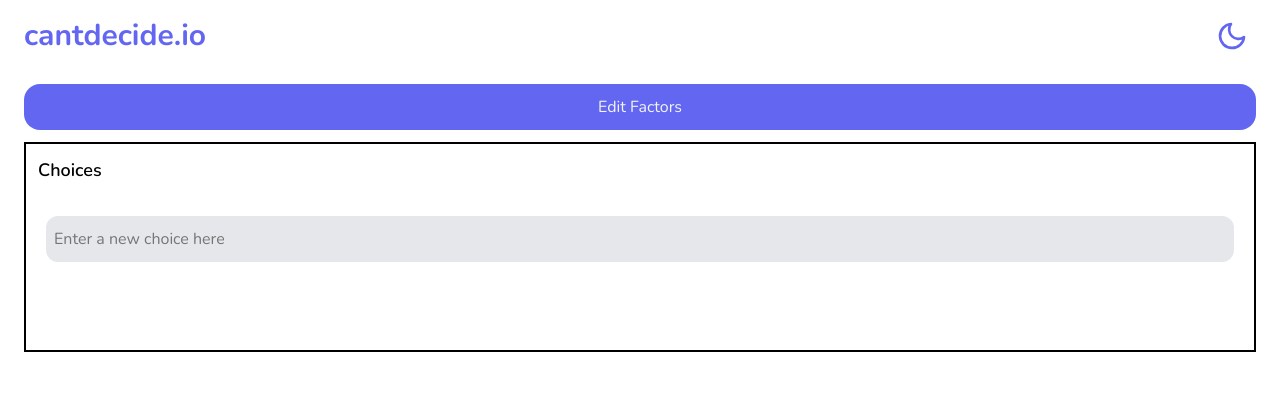
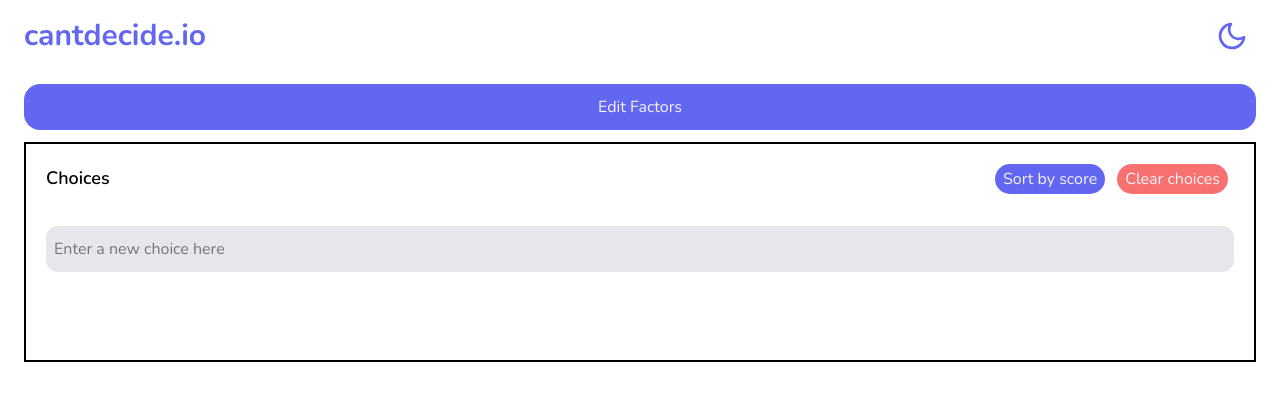
Before and after one commit to maybemaby/CantDecide, a React (Create React App) app: page / in a window 1280 px wide. Shown: the top 400 px of the page. Built offline with nearby package versions, Linux system fonts and the light colour scheme.

Commit message:
choicelist action buttons added w/ clear function

```diff
--- a/src/components/ChoiceList.tsx
+++ b/src/components/ChoiceList.tsx
@@ -10,7 +10,8 @@ interface ChoiceListProps {
 }
 
 export const ChoiceList = ({ factors }: ChoiceListProps): JSX.Element => {
-  const {choices, addChoice, toggleChoose, setScore} = useChoices(factors);
+  const { choices, addChoice, toggleChoose, setScore, clearAll } =
+    useChoices(factors);
   const [choiceInput, setChoiceInput] = useState<string>("");
 
   const handleChange = (event: React.FormEvent<HTMLInputElement>): void => {
@@ -48,8 +49,14 @@ export const ChoiceList = ({ factors }: ChoiceListProps): JSX.Element => {
 
   return (
     <section id="choices" className={styles.Container}>
-      <span>
+      <span className={styles.Header}>
         <h2 className={styles.Title}>Choices</h2>
+        <span className={styles.ButtonGroup}>
+          <button className={`${styles.RoundButton}`}>Sort by score</button>
+          <button className={`${styles.RoundButton}`} onClick={clearAll}>
+            Clear choices
+          </button>
+        </span>
       </span>
       <section id="choice-list" className={styles.Body}>
         <ul>
--- a/src/hooks/useChoices.tsx
+++ b/src/hooks/useChoices.tsx
@@ -11,6 +11,7 @@ export interface UseChoicesReturn {
     setFactor: IScoredFactor,
     score: number
   ) => void;
+  clearAll: () => number;
 }
 
 export const useChoices = (globalFactors: IFactor[]): UseChoicesReturn => {
@@ -108,5 +109,11 @@ export const useChoices = (globalFactors: IFactor[]): UseChoicesReturn => {
     return recalculated;
   };
 
-  return { choices, addChoice, toggleChoose, setScore };
+  const clearAll = (): number => {
+    const toDelete = choices.length;
+    setChoices([]);
+    return toDelete;
+  };
+
+  return { choices, addChoice, toggleChoose, setScore, clearAll };
 };
--- a/src/styles/choicelist.module.css
+++ b/src/styles/choicelist.module.css
@@ -7,6 +7,15 @@
   border: 2px solid black;
   margin: 0.75rem;
   padding: 0.75rem 0.75rem 5rem 0.75rem;
+  transition-property: all;
+  transition-duration: 200ms;
+}
+
+.Header {
+  display: flex;
+  justify-content: space-between;
+  font-weight: bold;
+  font-size: large;
 }
 
 .Title {
@@ -28,8 +37,53 @@
   border-radius: 0.75rem;
 }
 
+.ButtonGroup {
+  font-size: small;
+  color: whitesmoke;
+  display: flex;
+  justify-content: center;
+  align-items: center;
+}
+
+.RoundButton {
+  border-radius: 9999px;
+  padding: 0.25rem 0.5rem;
+  margin-right: 0.375rem;
+  margin-left: 0.375rem;
+  color: rgba(243, 244, 246, 1);
+  transition-property: background-color;
+  transition-duration: 400ms;
+  transition-timing-function: ease-in-out;
+  cursor: pointer;
+}
+
+.RoundButton:first-of-type {
+  background-color: var(--indigo-500);
+}
+
+.RoundButton:first-of-type:hover {
+  background-color: var(--indigo-600);
+}
+
+.RoundButton:nth-of-type(2) {
+  background-color: var(--red-400);
+}
+
+.RoundButton:nth-of-type(2):hover {
+  background-color: var(--red-500);
+}
+
 @media screen and (min-width: 768px) {
   .Body {
     margin: 0.5rem;
   }
+
+  .ButtonGroup {
+    font-size: 1rem;
+    line-height: 1.5rem;
+  }
+
+  .Header {
+    margin: 0.5rem;
+  }
 }
```
